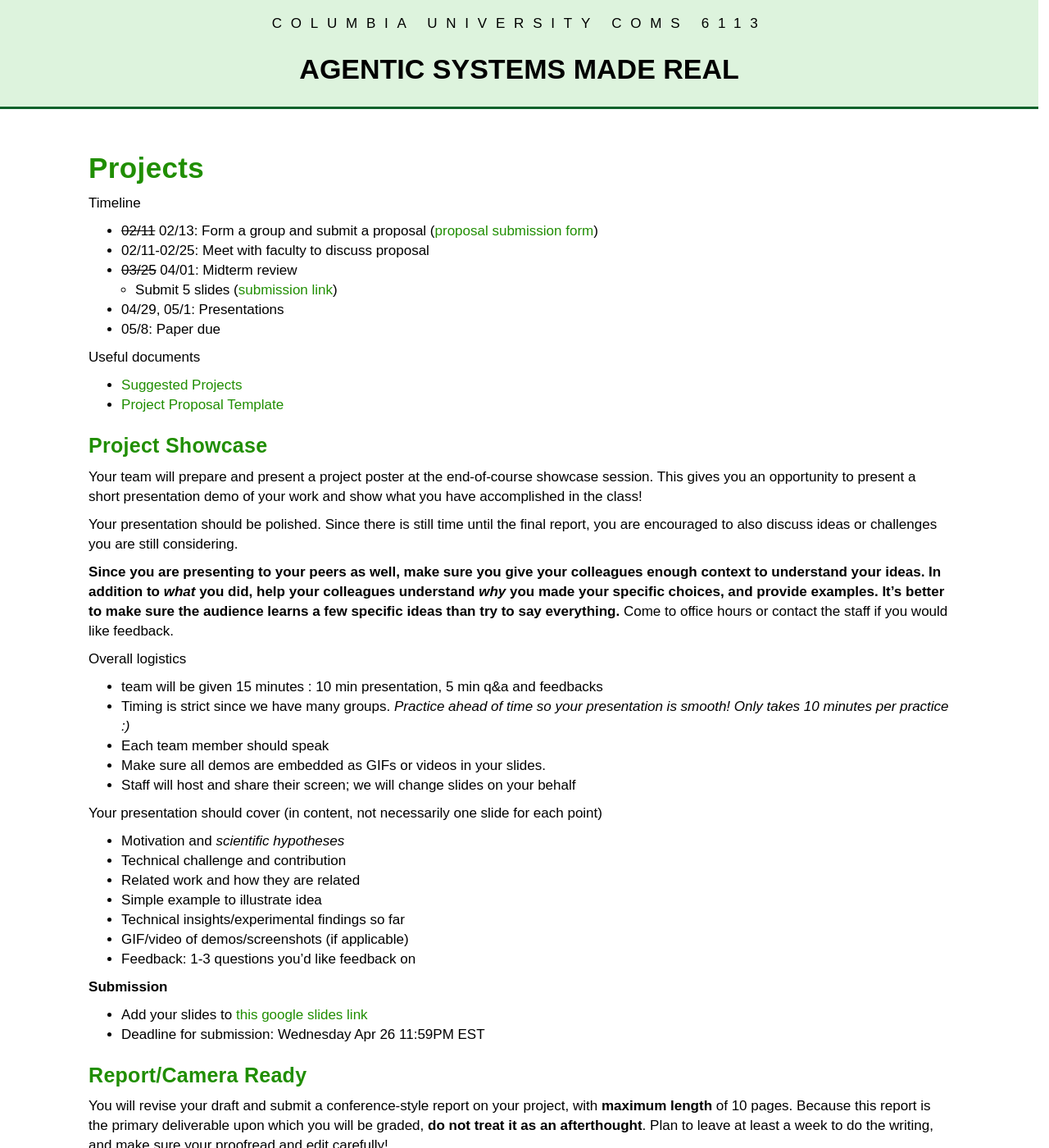
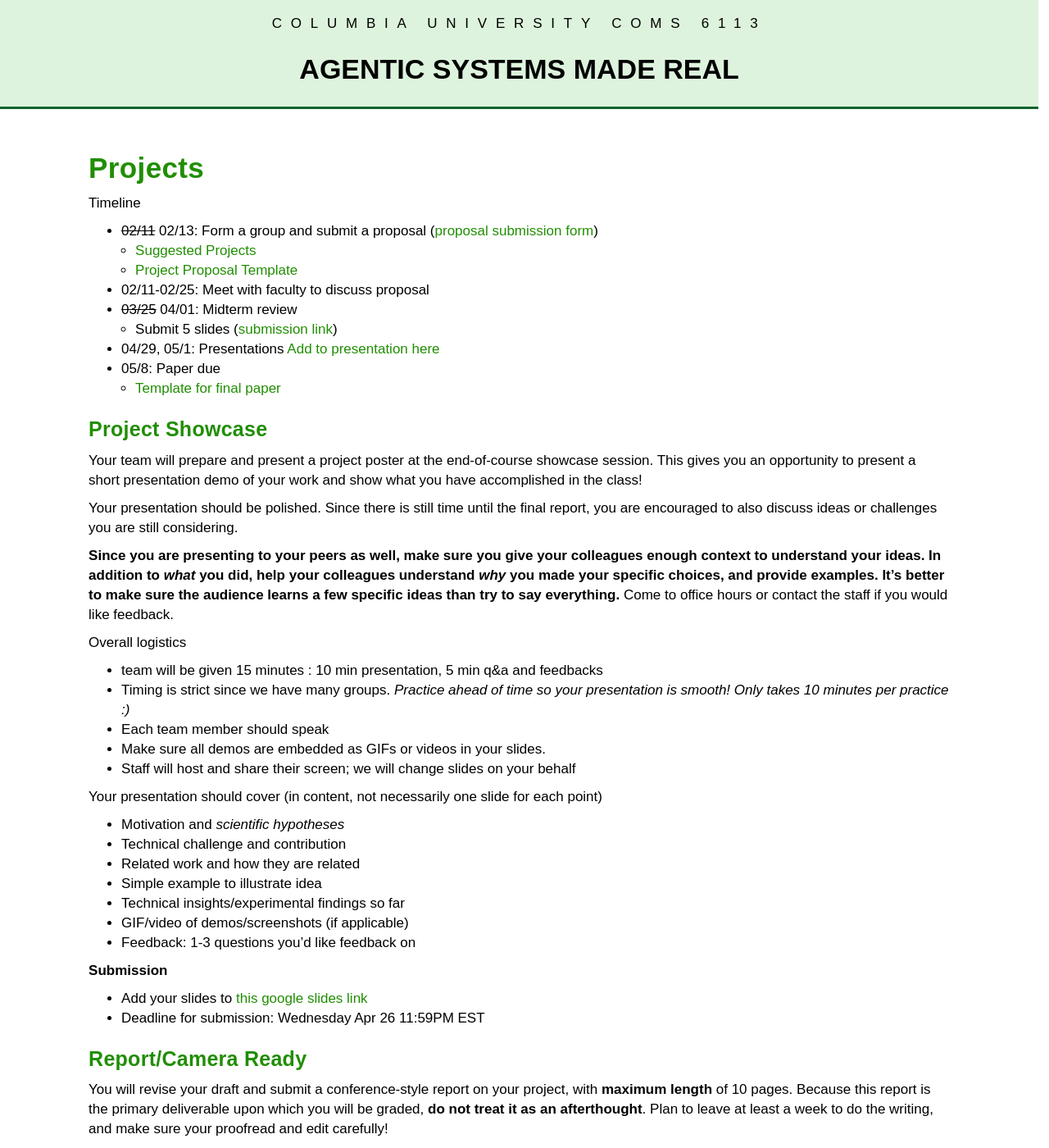
Before and after one commit to w6113/w6113.github.io, a Jekyll site: the page built from projects.md, in a window 1280 px wide and 1400 px high. Shown: the whole window at 82% size. Built offline with Jekyll 4.4.1, drawn with Linux system fonts in a browser that asks for light colours; some of the changed text lies outside the part shown.

Commit message:
Update projects.md

```diff
--- a/projects.md
+++ b/projects.md
@@ -8,17 +8,14 @@
 Timeline
 
 * ~~02/11~~ 02/13: Form a group and submit a proposal ([proposal submission form](https://forms.gle/rgPqEfbo4ixDfZ7G8))
+  * [Suggested Projects](https://docs.google.com/document/d/19H-ZQ2ARwy-gUhOoUb9MqyWBNuVzCRTBlsNxAywlChQ/edit?usp=sharing)
+  * [Project Proposal Template](https://docs.google.com/document/d/1nr6Lq93G2n5MpGUvRn0zmN9lWKwMgUiXxLej9NuLpbo/edit?tab=t.0#heading=h.6w941y8r1o7a)
 * 02/11-02/25: Meet with faculty to discuss proposal
 * ~~03/25~~ 04/01: Midterm review
   * Submit 5 slides ([submission link](https://docs.google.com/forms/d/e/1FAIpQLSdlbHwKCjc9AEJZ3lSdX18QjMTSKVhFB6LWz1YLci0bKa5wvQ/viewform?usp=header))
-* 04/29, 05/1: Presentations
+* 04/29, 05/1: Presentations [Add to presentation here](https://docs.google.com/presentation/d/1DxOwDimvIqsGucENR6Qa2VCZ617u1REhaHn3lOJZ6Mo/edit?usp=sharing)
 * 05/8: Paper due
-
-
-Useful documents
-
-* [Suggested Projects](https://docs.google.com/document/d/19H-ZQ2ARwy-gUhOoUb9MqyWBNuVzCRTBlsNxAywlChQ/edit?usp=sharing)
-* [Project Proposal Template](https://docs.google.com/document/d/1nr6Lq93G2n5MpGUvRn0zmN9lWKwMgUiXxLej9NuLpbo/edit?tab=t.0#heading=h.6w941y8r1o7a)
+  * [Template for final paper](https://www.overleaf.com/read/rgvzsvdxwgzq#aaed81)
 
 
 
@@ -59,5 +56,5 @@
 You will revise your draft and submit a conference-style report on your project, with **maximum length** of 10 pages.
 Because this report is the primary deliverable upon which you will be graded, **do not treat it as an afterthought**. Plan to leave at least a week to do the writing, and make sure your proofread and edit carefully!
 
-
-[Submit here.  Name your file UNI_UNI.pdf](#)
+* [Use this Overleaf template for final paper](https://www.overleaf.com/read/rgvzsvdxwgzq#aaed81)
+* [Submit here.  Name your file UNI_UNI.pdf](#)
```
